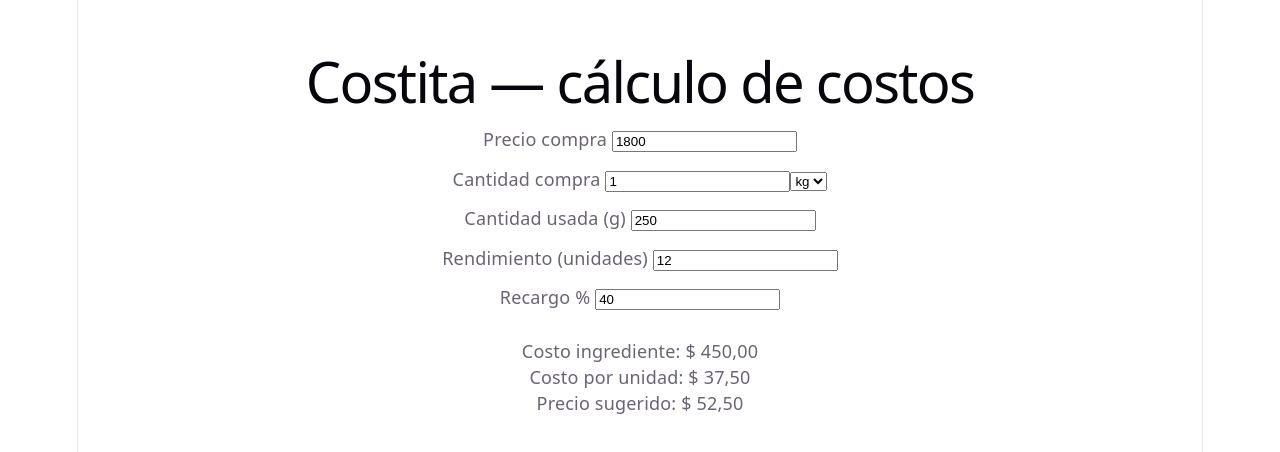
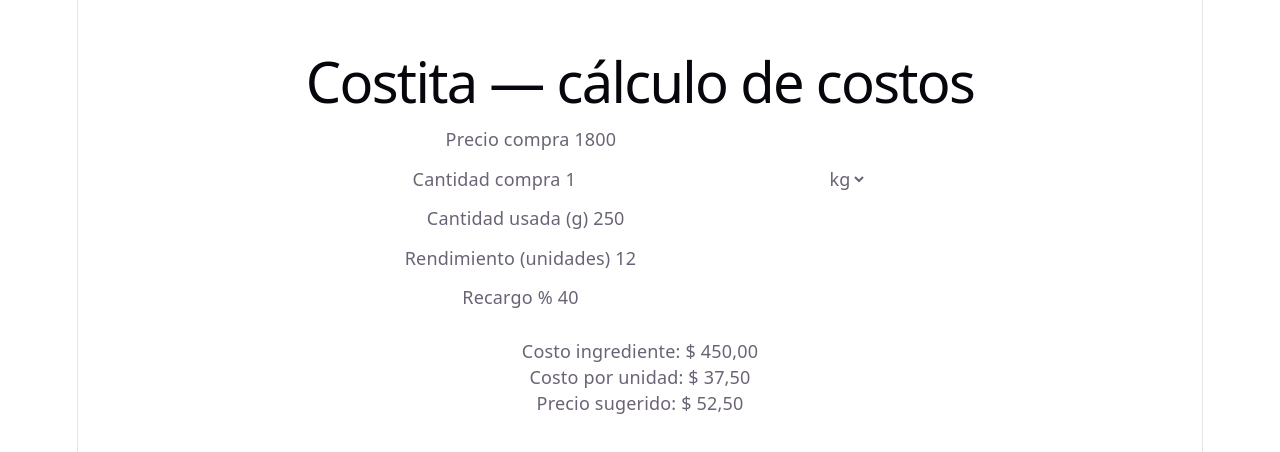
Before and after one commit to NachoLedesma33/APP-insumos-blue-velvet, a React (Vite) app: page / in a window 1280 px wide. Shown: the top 452 px of the page. Built offline with nearby package versions, Linux system fonts and the light colour scheme.

Commit message:
chore: add Tailwind v4 via Vite plugin

```diff
--- a/package.json
+++ b/package.json
@@ -16,6 +16,7 @@
     "react-dom": "^19.3.1"
   },
   "devDependencies": {
+    "@tailwindcss/vite": "^4.3.3",
     "@types/node": "^24.19.2",
     "@types/react": "^19.3.0",
     "@types/react-dom": "^19.3.0",
--- a/src/index.css
+++ b/src/index.css
@@ -1,3 +1,5 @@
+@import "tailwindcss";
+
 :root {
   --text: #6b6375;
   --text-h: #08060d;
--- a/vite.config.ts
+++ b/vite.config.ts
@@ -1,7 +1,8 @@
 import react from '@vitejs/plugin-react'
+import tailwindcss from '@tailwindcss/vite'
 import { defineConfig } from 'vite'
 
 // https://vite.dev/config/
 export default defineConfig({
-  plugins: [react()],
+  plugins: [react(), tailwindcss()],
 })
```
Also changed, not shown: 1 other file (tests, documents, lock files or other folders).
